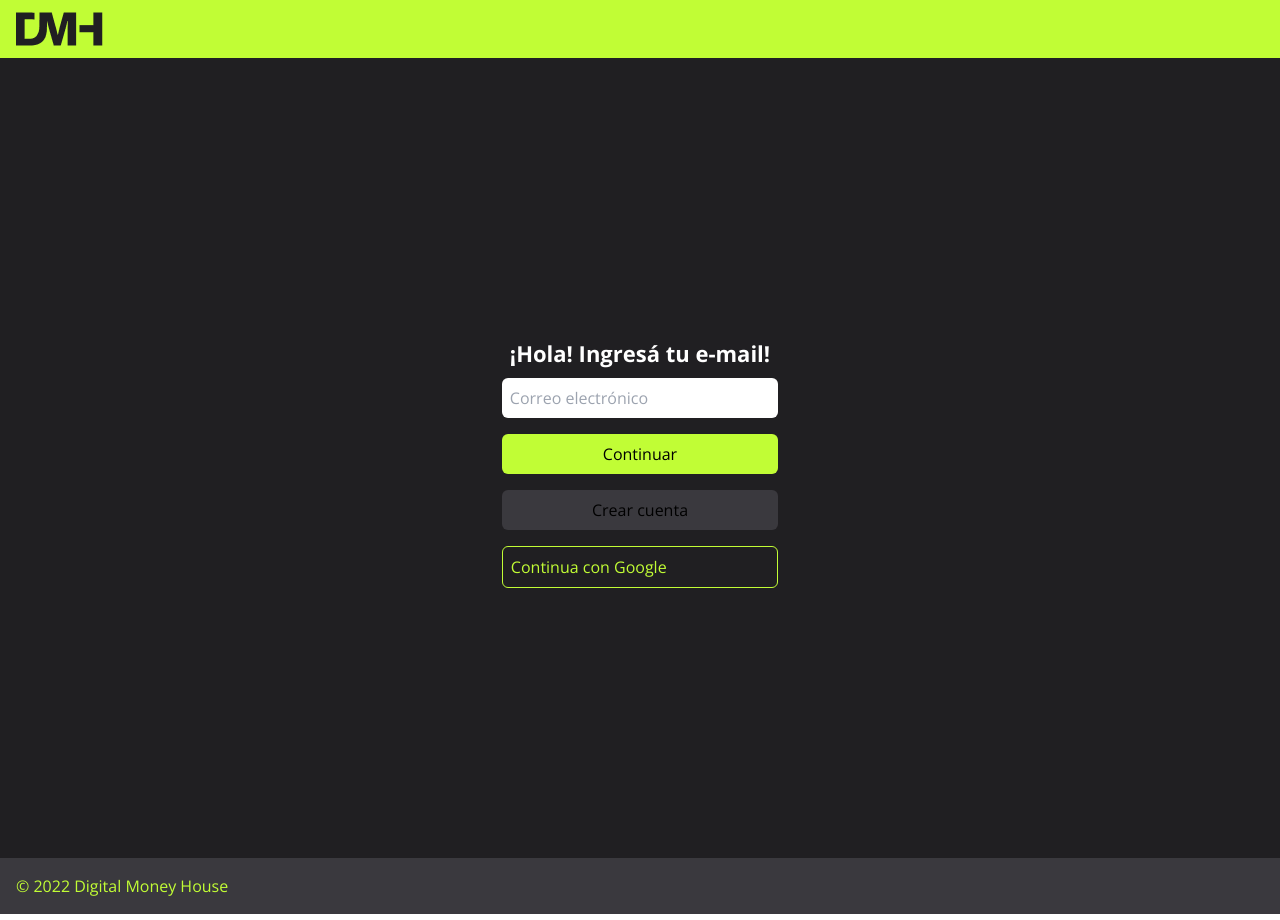
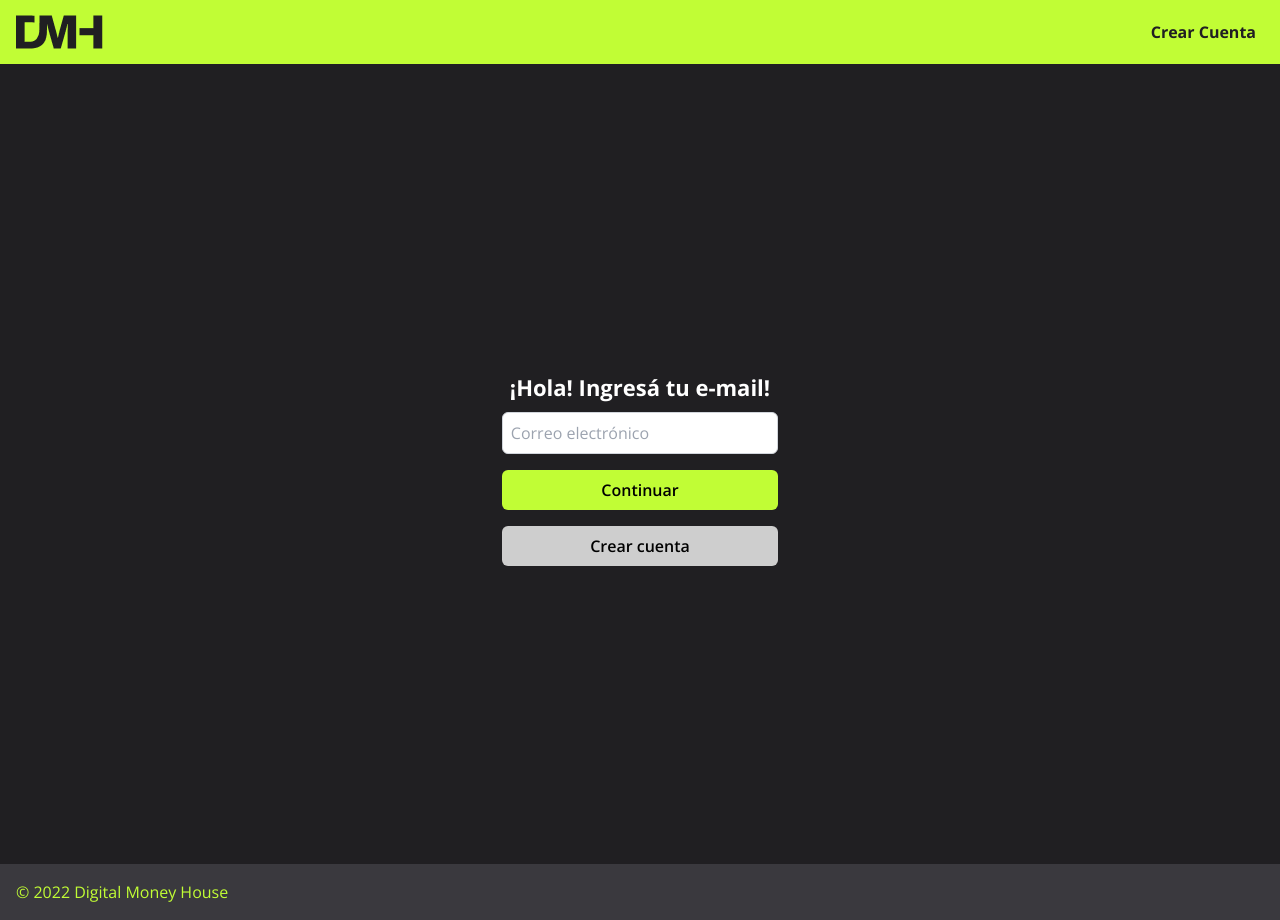
Before and after one commit to LuchoGiuliani/DigitalMoneyHouse, a Next.js app: page /login in a window 1280 px wide. Built offline with nearby package versions, Linux system fonts and the light colour scheme.

Commit message:
Hicimos cambios en la ruta del login, cambiamos el background del landig, cambiamos algunas cosas del navbar, agregamos variables de entorno

```diff
--- a/src/app/globals.css
+++ b/src/app/globals.css
@@ -16,6 +16,7 @@ html, body {
   background-position: center;
   width: 100%;
   height: 100vh;
+
 }
 
 @media (min-width: 594px) {
--- a/src/app/layout.js
+++ b/src/app/layout.js
@@ -15,7 +15,7 @@ export default function RootLayout({ children }) {
   return (
     <html  lang="en">
 
-    <body className={`${open_sans.className} h-screen flex flex-col`}>
+    <body className={`${open_sans.className}  flex flex-col`}>
       <AppProvider>
       <Navbar />
       <main className="">{children}</main>
--- a/src/app/page.js
+++ b/src/app/page.js
@@ -2,7 +2,7 @@ import Image from "next/image";
 
 export default function Home() {
   return (
-    <main className="background_hero relative">
+    <main className="background_hero relative ">
       <div className="bg-color-primary absolute bottom-0 w-full h-[25%] rounded-t-2xl"></div>
       <section className="w-[60%] h-[50%] pt-8 pl-5 md:pl-6 flex flex-col gap-2 ">
         <h1 className="text-white font-semibold md:text-[48px] md:leading-10 text-[27px] leading-6 md:font-normal">
--- a/src/app/register/registerSuccess/page.jsx
+++ b/src/app/register/registerSuccess/page.jsx
@@ -7,7 +7,6 @@ import Footer from '@/components/footer/Footer'
 const RegisterSuccess = () => {
   return (
     <div className="h-screen bg-color-darker flex flex-col justify-between">
-
       <div className="flex flex-col items-center justify-center flex-grow">
         <Image
           src="/RegistroExitoso.png"
--- a/src/components/LoginForm/LoginForm.jsx
+++ b/src/components/LoginForm/LoginForm.jsx
@@ -25,19 +25,23 @@ const LoginForm = () => {
 
     return (
     <FormProvider {...methods}>
-            <form className="flex flex-col gap-4 " onSubmit={handleSubmit(onSubmit)}>
+  <form className="flex flex-col gap-4" onSubmit={handleSubmit(onSubmit)}>
     <input
       {...methods.register("email")}
       placeholder="Correo electrónico"
-                    type="email" autoComplete="off"
-                    className="rounded-md p-2" />
+      type="email"
+      autoComplete="off"
+      className={`rounded-md p-2 ${errors.email ? "border border-red-600" : "border border-gray-300"}`}
+    />
     {errors.email && (
       <p className="text-red-600 italic">{errors.email.message}</p>
     )}
-                <button className="w-full p-2 rounded-md bg-color-primary" type="submit">Continuar</button>
-                <Link href={"/register"} className="w-full text-center p-2 rounded-md bg-color-dark" >Crear cuenta</Link>
-                <div className="border border-color-primary text-color-primary rounded-md p-2">Continua con Google</div>
-                {serverError && <div className="text-red-600">{serverError}</div>}
+    <button className="w-full p-2 rounded-md bg-color-primary font-semibold" type="submit">
+      Continuar
+    </button>
+    <Link href="/register" className="w-full text-center p-2 rounded-md bg-[#CECECE] font-semibold">
+      Crear cuenta
+    </Link>
   </form>
 </FormProvider>
     );
--- a/src/components/LoginPassForm/LoginPassForm.jsx
+++ b/src/components/LoginPassForm/LoginPassForm.jsx
@@ -32,7 +32,7 @@ const LoginPassForm = () => {
       window.localStorage.setItem("user_id", JSON.stringify(userData.user_id));
       window.localStorage.setItem("account_id", JSON.stringify(userData.id));
 
-      router.push("/");
+      router.push("/dashboard");
     } catch (error) {
       console.error(error.message);
       setServerError("Ha ocurrido un error. Intente más tarde.");
--- a/src/components/Navbar/Navbar.jsx
+++ b/src/components/Navbar/Navbar.jsx
@@ -14,7 +14,7 @@ const Navbar = () => {
   const [isLoading, setIsLoading] = useState(true);
   const pathname = usePathname();
   const [user_id, setUser_id] = useState();
-console.log(user_id);
+
 
   useEffect(() => {
     const fetchData = async () => {
@@ -46,10 +46,10 @@ console.log(user_id);
   const navbarClass =
     isLoginPage || isLoginPass || isRegister ? "bg-color-primary" : "bg-color-darker";
   const logoSrc = isLoginPage || isLoginPass || isRegister ? "/logo2.png" : "/logo1.png";
-  const loginButtom = isLoginPage || isRegister || isLoginPass
+  const loginButtom = isLoginPage  || isLoginPass
     ? "hidden"
     : "border border-color-primary p-2 rounded-md text-color-primary font-bold";
-  const registerStyle = isRegister ? "hidden" : "";
+
 
   return (
     <div className={`${navbarClass} flex justify-between px-4 py-3 items-center  `}>
@@ -92,7 +92,7 @@ console.log(user_id);
                   height={43}
                   priority
                 />
-                <h1 className={`${registerStyle} hidden md:block`}>
+                <h1 className={` hidden md:block`}>
                   Hola, {userData?.firstname ? userData.firstname : ""} bienvenido
                 </h1>
               </Link>
@@ -105,7 +105,7 @@ console.log(user_id);
             </button>
           </>
         ) : (
-          <div className={`${registerStyle} flex gap-2`}>
+          <div className={` flex gap-2`}>
             <Link
               href={"/login"}
               className={`${loginButtom}`}
@@ -114,7 +114,7 @@ console.log(user_id);
             </Link>
             <Link
               href={"/register"}
-              className={`${loginButtom}`}
+              className={`bg-color-primary rounded-md text-color-darker font-bold p-2`}
             >
               Crear Cuenta
             </Link>
--- a/src/schemas/login.scheme.js
+++ b/src/schemas/login.scheme.js
@@ -1,7 +1,7 @@
 import * as yup from "yup";
 
 const LoginScheme = yup.object({
-    email: yup.string().email('El correo electrónico debe tener un formato válido').required('El correo electrónico es obligatorio'),
+    email: yup.string().email('Formato invalido').required('El correo electrónico es obligatorio'),
     //  password: yup.string().required()
 }).required();
 
--- a/src/services/getUserById.js
+++ b/src/services/getUserById.js
@@ -1,7 +1,7 @@
 import axios from "axios";
 
 export const getUserById = async (user_id, token) => {
-  const BASE_URL = "https://digitalmoney.digitalhouse.com";
+  const BASE_URL = process.env.NEXT_PUBLIC_API_URL
 
 
   if (!token) {
@@ -9,7 +9,7 @@ export const getUserById = async (user_id, token) => {
     return;
   }
   try {
-    const response = await axios.get(`${BASE_URL}/api/users/${user_id}`, {
+    const response = await axios.get(`${BASE_URL}/users/${user_id}`, {
       headers: {
         Authorization: token,
         "Content-Type": "application/json",
```
Also changed, not shown: public/bg_hero.png. Lines whose indentation alone changed are shown as unchanged.
